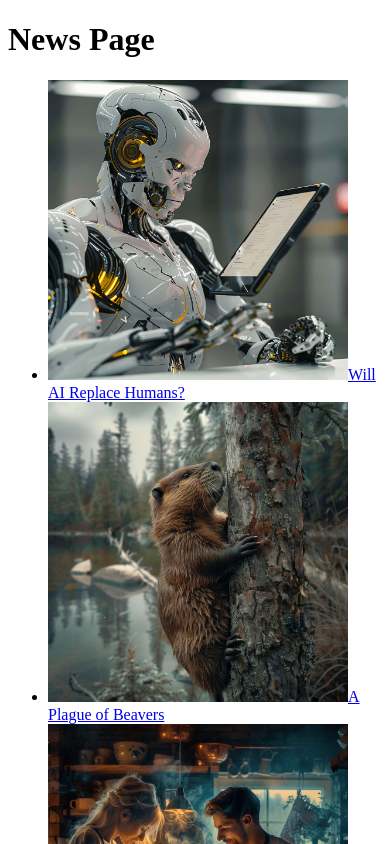
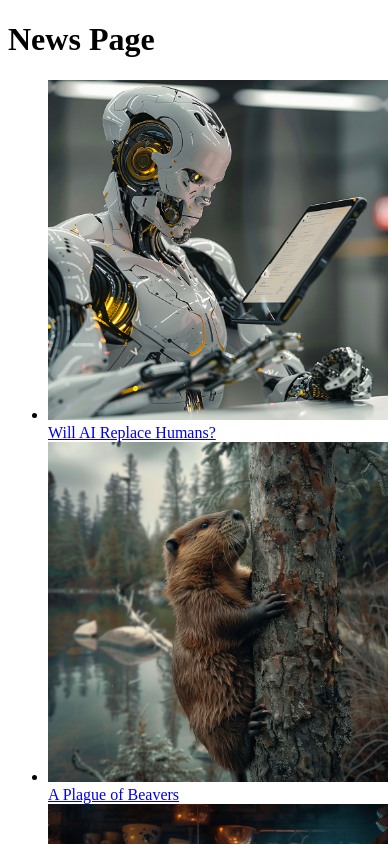
Before and after one commit to IvanDerlich/next-news, a Next.js app: page /news in a window 390 px wide. Shown: the top 844 px of the page. Built offline with nearby package versions, Linux system fonts and the light colour scheme.

Commit message:
Fix responsive image

```diff
--- a/app/news/[slug]/page.tsx
+++ b/app/news/[slug]/page.tsx
@@ -16,6 +16,7 @@ function NewsArticlePage({ params: { slug } }) {
         <DisplayImage
           src={`/images/news/${newsItem.image}`}
           alt={newsItem.title}
+          ratio={6 / 10}
         />
         <h1>{newsItem.title}</h1>
         <time dateTime={newsItem.date}>{newsItem.date}</time>
--- /dev/null
+++ b/app/news/[slug]/picture/page.tsx
@@ -0,0 +1,3 @@
+export default function page() {
+  return <div className="fullscreen">page</div>;
+}
--- a/components/DisplayImage.tsx
+++ b/components/DisplayImage.tsx
@@ -3,18 +3,17 @@
 import Image from "next/image";
 import { useScreenWidth } from "@/hooks/useScreenWidth";
 
-const DisplayImage = ({ src, alt }) => {
+const DisplayImage = ({ src, alt, ratio }) => {
   const screenWidth = useScreenWidth();
-
-  const squareSize = 300;
+  const minSize = 340;
 
   return (
     <Image
       src={src}
       alt={alt}
-      width={screenWidth * 0.5}
-      height={screenWidth * 0.5}
-      style={{ minWidth: squareSize, minHeight: squareSize }}
+      width={screenWidth * ratio}
+      height={screenWidth * ratio}
+      style={{ minWidth: minSize, minHeight: minSize }}
     />
   );
 };
--- a/components/NewsList.tsx
+++ b/components/NewsList.tsx
@@ -7,7 +7,11 @@ function NewsList({ news }) {
       {news.map((item) => (
         <li key={item.id}>
           <Link href={`/news/${item.id}`}>
-            <DisplayImage src={`/images/news/${item.image}`} alt={item.title} />
+            <DisplayImage
+              src={`/images/news/${item.image}`}
+              alt={item.title}
+              ratio={0.3}
+            />
             <span>{item.title}</span>
           </Link>
         </li>
```
